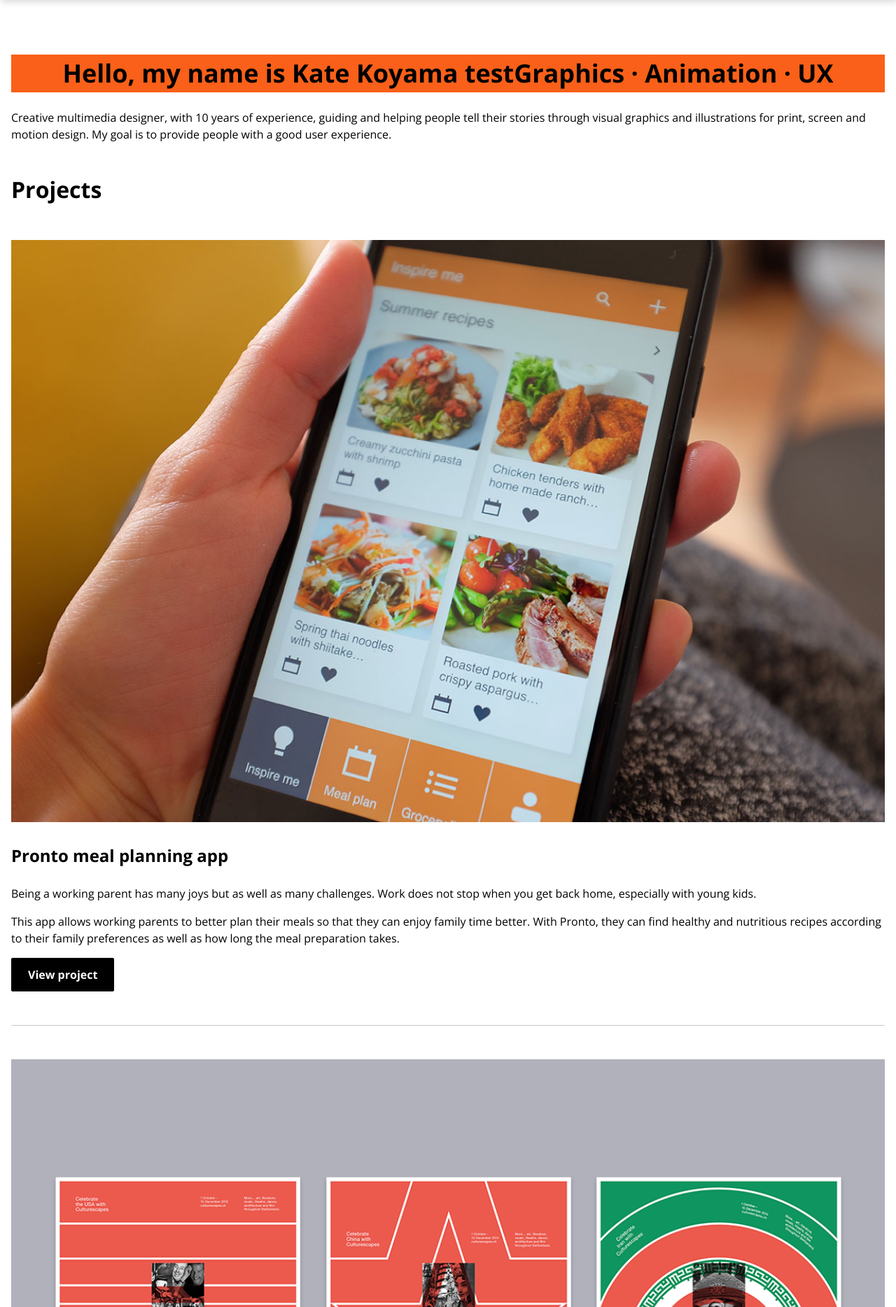
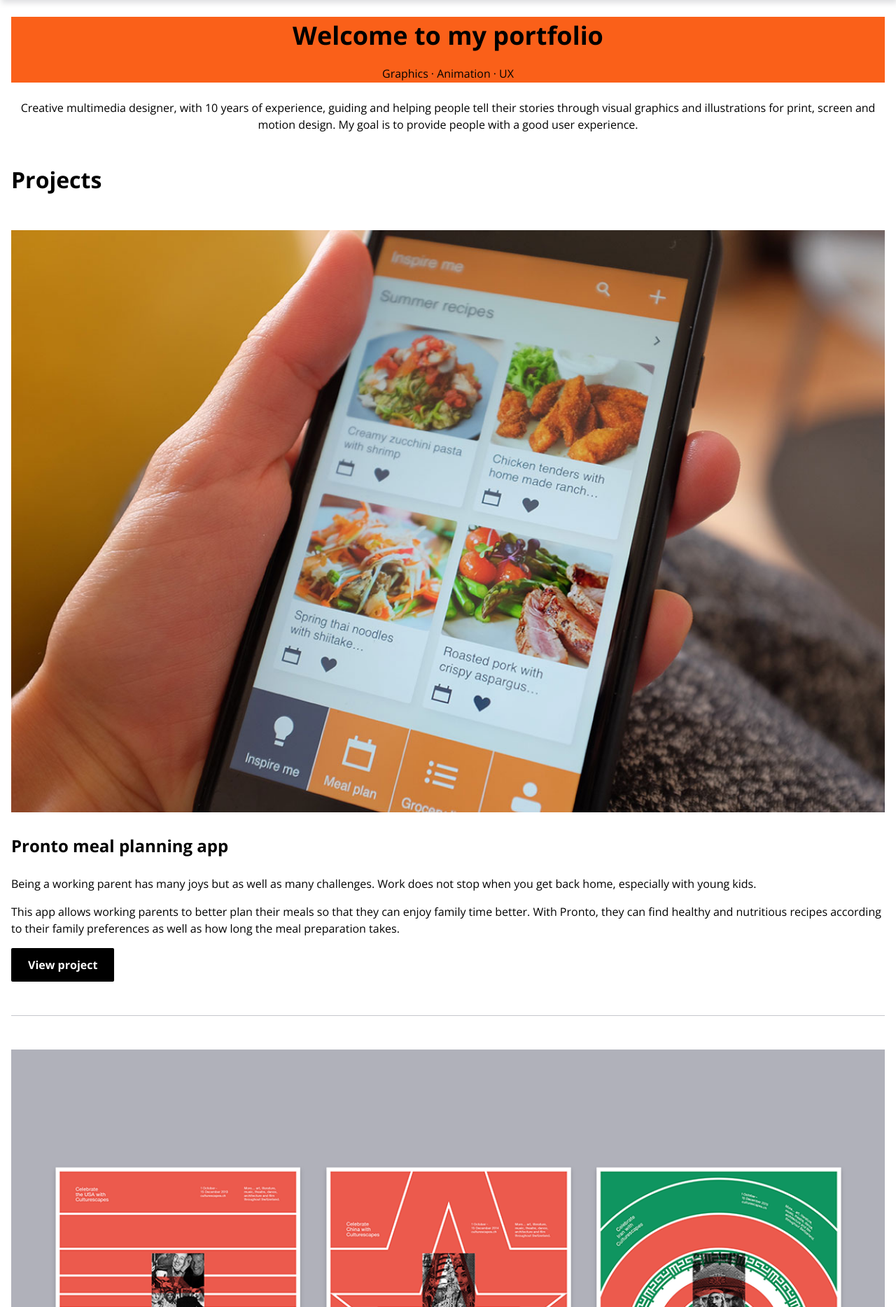
Before and after one commit to katekoyama/portfolio-website, a PHP site: page / in a window 1280 px wide. Shown: the part 52-1920 px from the top of the page at 70% size. Run offline with PHP 8.4, Linux system fonts and the light colour scheme; some libraries are stand-ins or nearby versions.

Commit message:
Hero style changes

```diff
--- a/css/style.css
+++ b/css/style.css
@@ -146,6 +146,13 @@ a:active{
 }
 #hero{
   display: inline-block;
+  text-align:center;
+}
+#hero span{
+  display:block;
+  font-size: 0.4425em;
+  font-weight: 400;
+  padding-top: 16px;
 }
 main{
   padding-top: 106px;
@@ -172,6 +179,9 @@ Medium devices (640px and larger)
   nav > ul{
     margin: 4px;
   }
+  main{
+    padding-top: 52px;
+  }
 }
 
 /* ==============================
--- a/index.html
+++ b/index.html
@@ -56,7 +56,7 @@
       <div id="hero">
         <!-- START OF THE CONTAINER -->
         <div class="container">
-          <h1>Hello, my name is Kate Koyama test<span>Graphics · Animation · UX</span></h1>
+          <h1>Welcome to my portfolio<span>Graphics · Animation · UX</span></h1>
           <p>Creative multimedia designer, with 10 years of experience, guiding
           and helping people tell their stories through visual graphics and
           illustrations for print, screen and motion design. My goal is to
```
